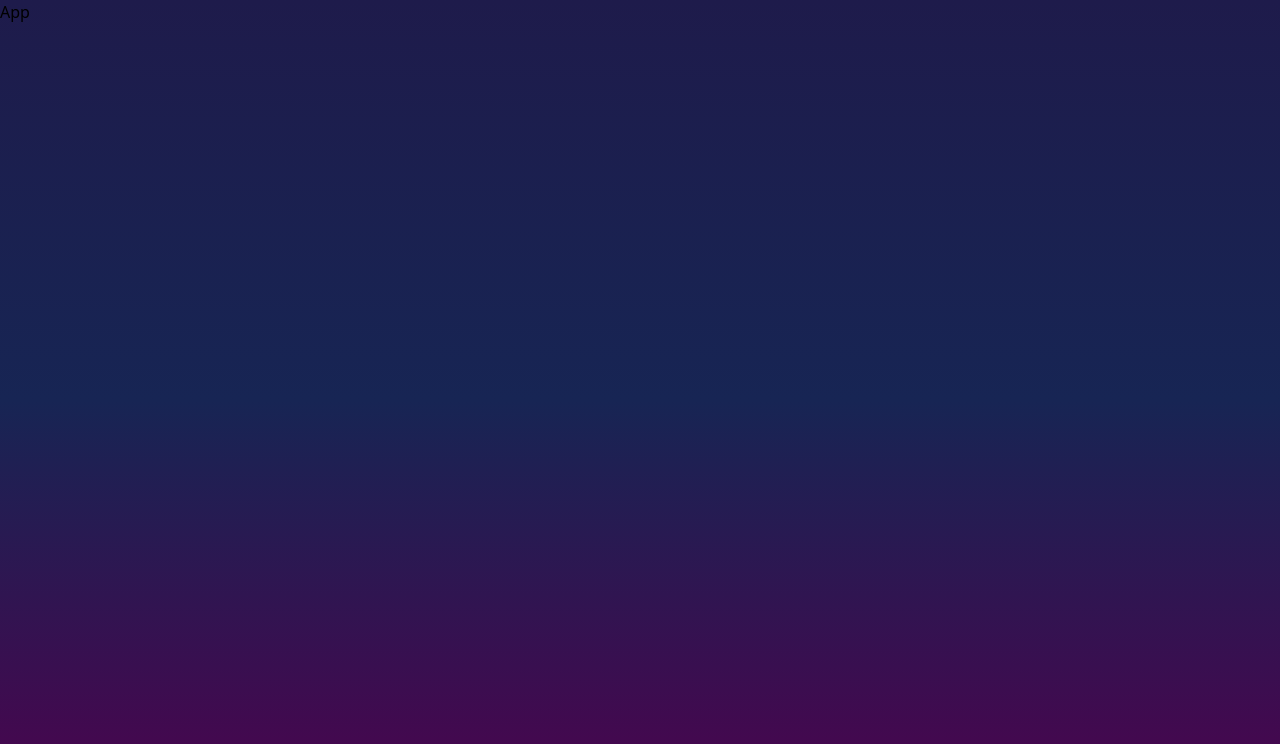
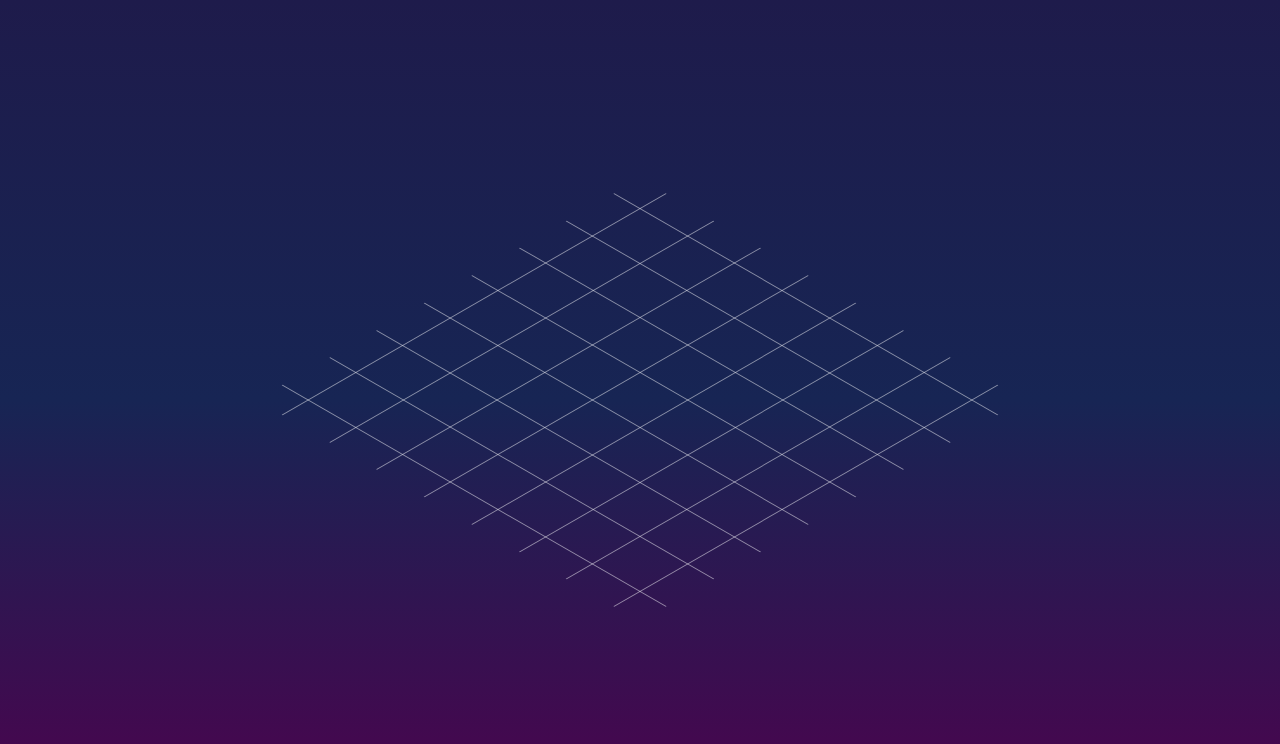
Before and after one commit to lebrande/animated-column-chart, a React (Create React App) app: page / in a window 1280 px wide. Shown: the top 744 px of the page. Built offline with nearby package versions, Linux system fonts and the light colour scheme.

Commit message:
🪩 Isometric grid

```diff
--- a/src/App.tsx
+++ b/src/App.tsx
@@ -1,7 +1,9 @@
+import { Grid } from "./Grid";
+
 export const App = () => {
   return (
-    <div>
-      App
+    <div className="h-screen flex justify-center items-center">
+      <Grid />
     </div>
   );
 }
--- /dev/null
+++ b/src/Grid.tsx
@@ -0,0 +1,27 @@
+export const Grid = () => {
+  return (
+    <div>
+      <Axis direction="x" />
+      <Axis direction="y" />
+    </div>
+  );
+};
+
+const Axis = (props: {
+  direction: 'x' | 'y';
+}) => {
+  const classNames = {
+    x: 'skew-x-[-30deg] rotate-[30deg]',
+    y: 'skew-x-[30deg] rotate-[-30deg] -mt-96',
+  };
+
+  return (
+    <div className={`w-96 flex justify-between aspect-square ${classNames[props.direction]}`}>
+      {Array(8).fill('').map((_, i) => {
+        return (
+          <div key={i} className="w-[1px] h-full bg-white/50" />
+        );
+      })}
+    </div>
+  );
+}
```
